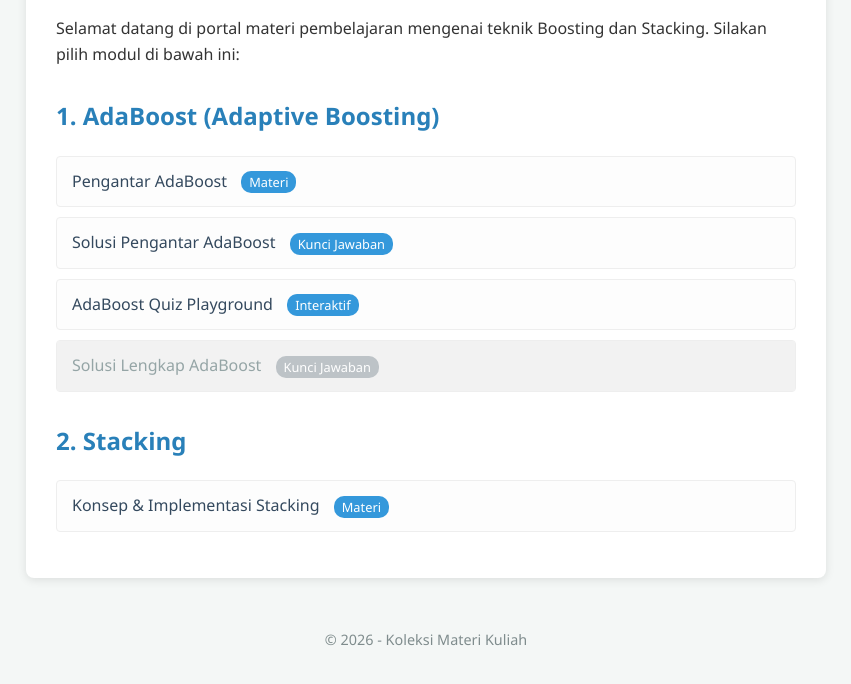
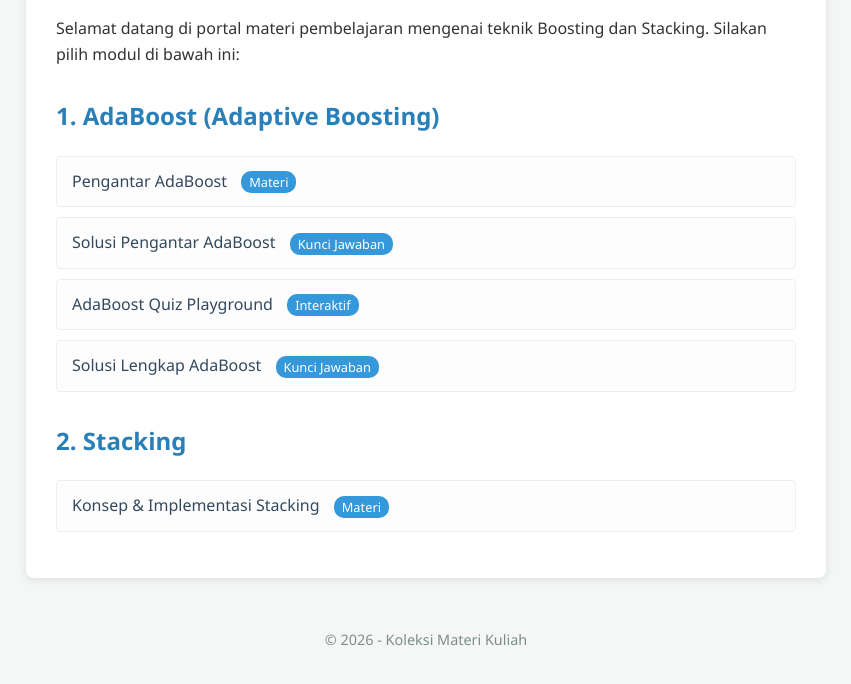
Before and after one commit to aazmhafidz09/AdaBoost, a plain HTML site: page index.html in a window 1280 px wide. Shown: the part 160-844 px from the top of the page, without its empty margins (214-1065 px from the left). Drawn offline with Linux system fonts and the light colour scheme.

Commit message:
Enable link for 'Solusi Lengkap AdaBoost'

```diff
--- a/index.html
+++ b/index.html
@@ -93,7 +93,7 @@
         <li><a href="adaboost_interest.html">Pengantar AdaBoost <span class="badge">Materi</span></a></li>
         <li><a href="adaboost_interest_solution.html">Solusi Pengantar AdaBoost <span class="badge">Kunci Jawaban</span></a></li>
         <li><a href="adaboost_quiz_playground.html">AdaBoost Quiz Playground <span class="badge">Interaktif</span></a></li>
-        <li><a href="adaboost_solution.html" class="disabled">Solusi Lengkap AdaBoost <span class="badge">Kunci Jawaban</span></a></li>
+        <li><a href="adaboost_solution.html">Solusi Lengkap AdaBoost <span class="badge">Kunci Jawaban</span></a></li>
     </ul>
 
     <h2>2. Stacking</h2>
```
